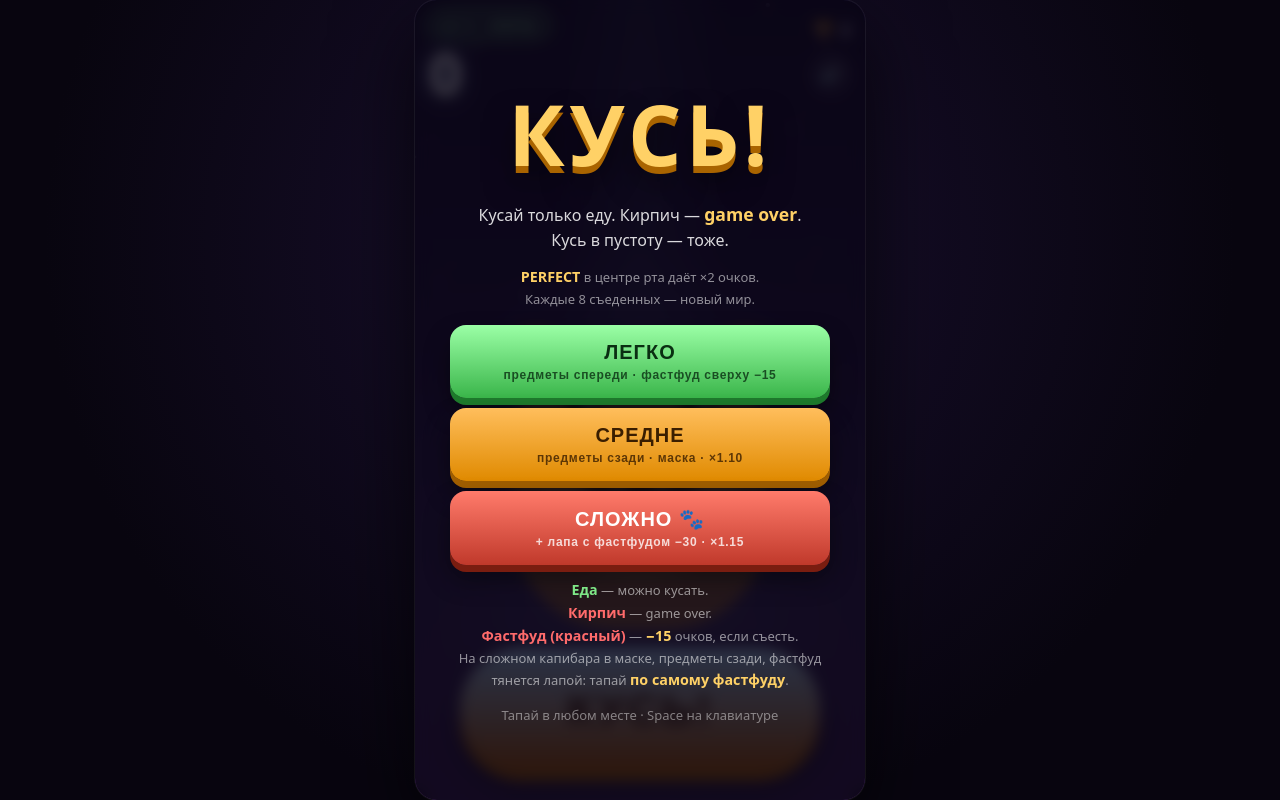
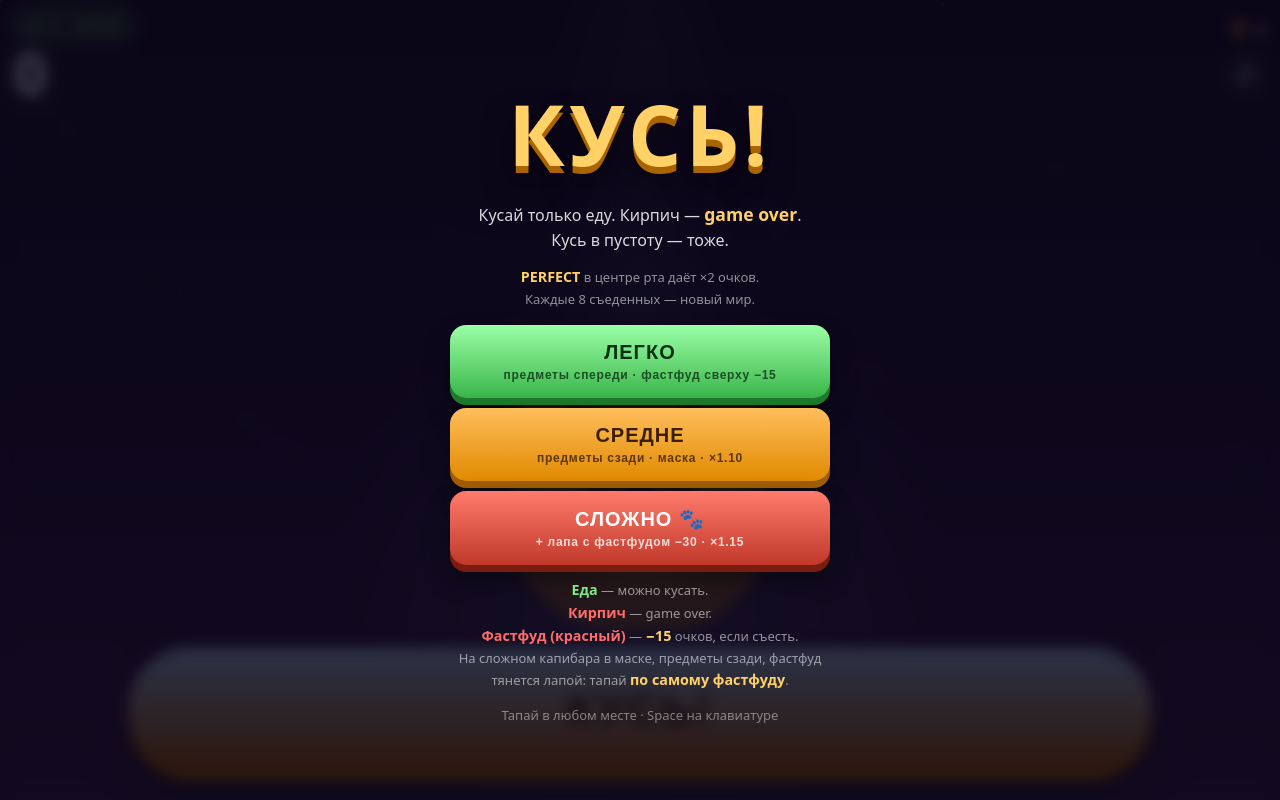
Before and after one commit to JanMihail/capibara, a plain HTML site: page index.html in a window 1280 px wide. Drawn offline with Linux system fonts and the light colour scheme; animation ran at ten frames a second.

Commit message:
Полноэкранная вёрстка и независимая от разрешения сложность
- #app и #stage растянуты на весь вьюпорт (100dvh, edge-to-edge), убран letterbox 9:16
- safe-area отступы перенесены внутрь HUD, оверлея и кнопок, добавлены px-fallback
- масштаб игры привязан к высоте экрана (LOGICAL_HEIGHT = 640): время падения и окно укуса не зависят от разрешения
- canvas пересчитывается по visualViewport и ResizeObserver
- меню прокручивается на коротких экранах без обрезки заголовка
- statusBar: false в nitron.config.json для иммерсивного режима APK
- CONTEXT.md обновлён под новую вёрстку и масштабирование

```diff
--- a/index.html
+++ b/index.html
@@ -11,22 +11,18 @@
   html,body{ margin:0; height:100%; overflow:hidden; background:#08050f;
     font-family:system-ui,-apple-system,"Segoe UI",Roboto,Arial,sans-serif;
     user-select:none; -webkit-user-select:none; overscroll-behavior:none; }
-  #app{ position:fixed; inset:0; display:flex; align-items:center; justify-content:center;
-    background:radial-gradient(circle at 50% 30%, #1a1030 0%, #08050f 70%);
-    padding: env(safe-area-inset-top) env(safe-area-inset-right) env(safe-area-inset-bottom) env(safe-area-inset-left); }
-  #stage{ position:relative; overflow:hidden;
-    width:min(100vw, calc(100vh * 9 / 16));
-    height:min(100vh, calc(100vw * 16 / 9));
-    border-radius:22px;
-    box-shadow:0 0 0 1px rgba(255,255,255,.06), 0 30px 80px rgba(0,0,0,.7);
-    touch-action:none; }
-  @supports (height: 100dvh) {
-    #stage{ width:min(100vw, calc(100dvh * 9 / 16));
-      height:min(100dvh, calc(100vw * 16 / 9)); }
-  }
+  /* Full-bleed stage: fills the whole viewport on any aspect ratio.
+     Safe-area insets are applied to HUD, overlay and bite button individually. */
+  #app{ position:fixed; top:0; left:0; width:100%; height:100vh; height:100dvh;
+    overflow:hidden;
+    background:radial-gradient(circle at 50% 30%, #1a1030 0%, #08050f 70%); }
+  #stage{ position:relative; width:100%; height:100%; overflow:hidden;
+    border-radius:0; background:#08050f; touch-action:none; }
   #game{ display:block; width:100%; height:100%; }
 
-  #hud{ position:absolute; top:0; left:0; right:0; padding:12px 14px;
+  #hud{ position:absolute; top:0; left:0; right:0;
+    padding:12px 14px;
+    padding: calc(12px + env(safe-area-inset-top, 0px)) calc(14px + env(safe-area-inset-right, 0px)) 12px calc(14px + env(safe-area-inset-left, 0px));
     display:flex; justify-content:space-between; align-items:flex-start;
     pointer-events:none; color:#fff; font-weight:800; }
   #leftHud{ display:flex; flex-direction:column; gap:6px; }
@@ -58,7 +54,10 @@
 
   #bestBox{ font-size:clamp(13px,3.2vmin,18px); opacity:.75; padding-top:6px;
     display:flex; gap:6px; align-items:center; }
-  #muteBtn{ pointer-events:auto; position:absolute; top:10px; right:12px;
+  #muteBtn{ pointer-events:auto; position:absolute;
+    top:10px; right:12px;
+    top: calc(10px + env(safe-area-inset-top, 0px));
+    right: calc(12px + env(safe-area-inset-right, 0px));
     background:rgba(255,255,255,.08); border:1px solid rgba(255,255,255,.12);
     color:#fff; font-size:clamp(14px,3.4vmin,18px);
     width:clamp(34px,8.5vmin,44px); height:clamp(34px,8.5vmin,44px);
@@ -66,7 +65,10 @@
     margin-top:clamp(30px,7vmin,42px); }
   #muteBtn:active{ transform:scale(.92); }
 
-  #biteBtn{ position:absolute; left:50%; bottom:3.5%; transform:translateX(-50%);
+  #biteBtn{ position:absolute; left:50%;
+    bottom:3.5%;
+    bottom: calc(3.5% + env(safe-area-inset-bottom, 0px));
+    transform:translateX(-50%);
     width:80%; height:15.5%; border:0; border-radius:999px;
     background: var(--bite-bg, linear-gradient(180deg,#ffd166,#f4a300));
     color:#40200a; font-weight:900; letter-spacing:.06em;
@@ -78,12 +80,14 @@
   #biteBtn.eating{ background:linear-gradient(180deg,#666,#333); color:#888;
     opacity:.7; box-shadow:0 4px 0 #1a1a1a, 0 8px 16px rgba(0,0,0,.4); }
 
-  #overlay{ position:absolute; inset:0; display:flex; align-items:center; justify-content:center;
-    padding:22px; background:rgba(8,5,18,.78); backdrop-filter:blur(7px);
+  #overlay{ position:absolute; inset:0; display:flex; align-items:flex-start; justify-content:center;
+    padding:22px;
+    padding: calc(22px + env(safe-area-inset-top, 0px)) calc(22px + env(safe-area-inset-right, 0px)) calc(22px + env(safe-area-inset-bottom, 0px)) calc(22px + env(safe-area-inset-left, 0px));
+    background:rgba(8,5,18,.78); backdrop-filter:blur(7px);
     -webkit-backdrop-filter:blur(7px); transition:opacity .18s ease;
     overflow-y:auto; touch-action:pan-y; }
   #overlay.hidden{ opacity:0; pointer-events:none; }
-  .panel{ width:100%; max-width:380px; text-align:center; color:#fff; }
+  .panel{ width:100%; max-width:380px; margin:auto; text-align:center; color:#fff; }
   .panel.hide{ display:none; }
   .panel h1{ margin:0 0 10px; font-size:clamp(46px,14vmin,84px); letter-spacing:.05em;
     color:#ffd166; text-shadow:0 7px 0 #a96400, 0 16px 30px rgba(0,0,0,.55); }
@@ -267,6 +271,12 @@ const FRUIT_VEGETABLE_EMOJI = new Set(['🍉','🍌','🍎','🥕','🍇']);
 const EMOJI_FONT           = '"Apple Color Emoji","Segoe UI Emoji","Noto Color Emoji",sans-serif';
 const ITEM_BASE_SIZE       = 56;
 
+/* Logical height of the playfield. Distances, sizes and speeds below are
+   defined in these units and multiplied by S = H / LOGICAL_HEIGHT, so the
+   fall time and the bite window stay the same on any screen resolution or
+   aspect ratio (t = (0.60 + 0.09375) * LOGICAL_HEIGHT / speed). */
+const LOGICAL_HEIGHT       = 640;
+
 const GAME_MUSIC_BASE_MS   = 190;
 const GAME_MUSIC_STEP_MS   = 12;
 const GAME_MUSIC_MIN_MS    = 110;
@@ -334,18 +344,24 @@ let W = 0, H = 0, S = 1, dpr = 1, mouthX = 0, mouthY = 0, spawnY = 0;
 let enableTouch = true;
 
 function resize() {
-  const r = stage.getBoundingClientRect();
+  const w = stage.clientWidth, h = stage.clientHeight;
+  if (w < 1 || h < 1) return;
   dpr = Math.min(window.devicePixelRatio || 1, 2);
-  W = r.width; H = r.height;
+  W = w; H = h;
   canvas.width  = Math.max(1, Math.round(W * dpr));
   canvas.height = Math.max(1, Math.round(H * dpr));
-  S = H / 640;
+  // Height-only scale keeps difficulty resolution-independent: the item falls
+  // 444 logical units to the mouth at v units/s on any display, so reaction
+  // time (and the PERFECT window) does not change with screen size.
+  S = H / LOGICAL_HEIGHT;
   mouthX = W / 2;
   mouthY = H * 0.60;
   spawnY = -60 * S;
 }
 window.addEventListener('resize', resize);
 window.addEventListener('orientationchange', () => setTimeout(resize, 120));
+if (window.visualViewport) window.visualViewport.addEventListener('resize', resize);
+if (typeof ResizeObserver === 'function') new ResizeObserver(resize).observe(stage);
 
 /* ============================================================================
  * GAME STATE
--- a/nitron.config.json
+++ b/nitron.config.json
@@ -5,7 +5,7 @@
   "entry": "index.html",
   "orientation": "portrait",
   "icon": "icon.png",
-  "statusBar": true,
+  "statusBar": false,
   "permissions": [
     "INTERNET"
   ],
```
Also changed, not shown: 1 other file.
